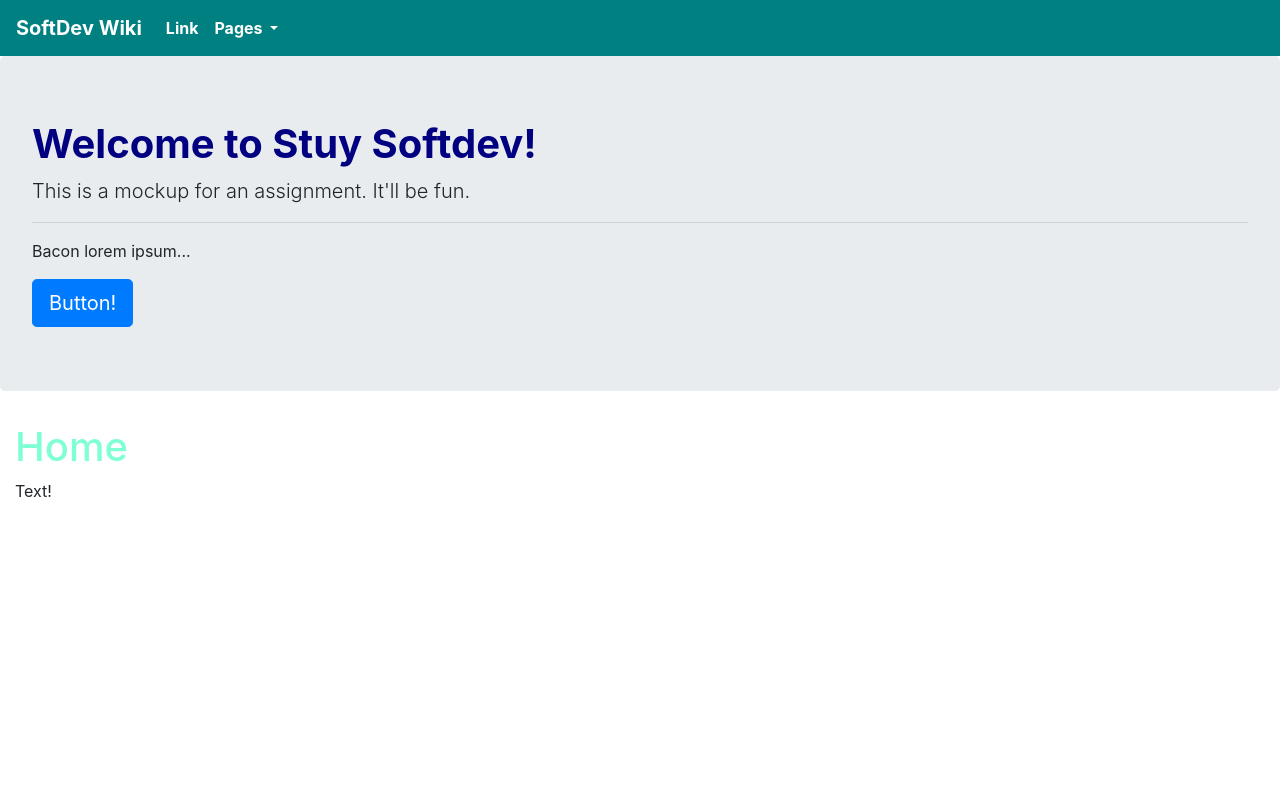
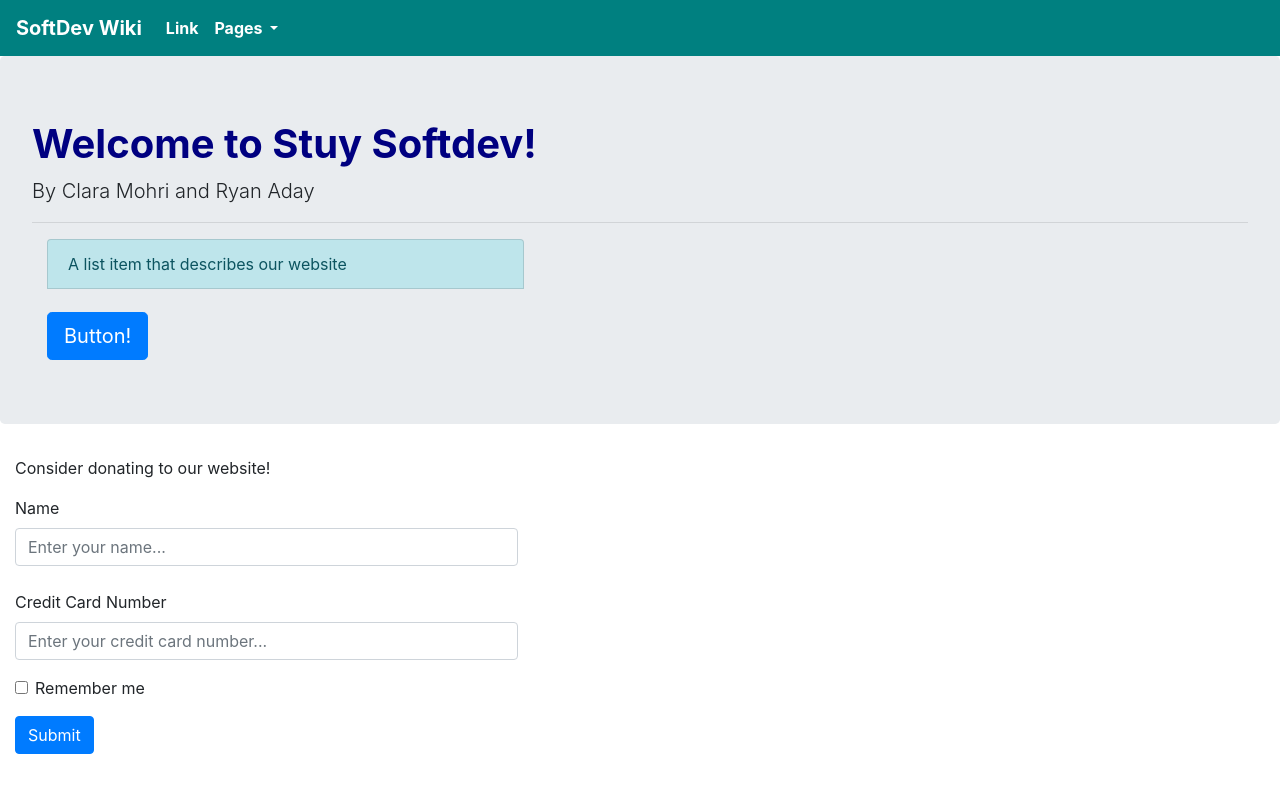
Before and after one commit to cmohri/software-development, a plain HTML site: page 21_bt_yeet_ryanA_claraM/index.html in a window 1280 px wide. Drawn offline with nearby package versions, Linux system fonts and the light colour scheme.

Commit message:
Final version

```diff
--- a/21_bt_yeet_ryanA_claraM/index.html
+++ b/21_bt_yeet_ryanA_claraM/index.html
@@ -1,4 +1,5 @@
-<!--Yeet- Ryan Aday
+<!--Yeet-
+Clara Mohri, Ryan Aday
 SoftDev1 pd7
 K21 -- SoftDe
 2018-11-5-->
@@ -55,17 +56,45 @@ K21 -- SoftDe
 	  <!-- Jumbootron -->
 	  <div class="jumbotron">
   	    <h1 class="display-6" style="font-weight:bold; color: #000080;">Welcome to Stuy Softdev!</h1>
-  	    <p class="lead">This is a mockup for an assignment.  It'll be fun.</p>
+  	    <p class="lead">By Clara Mohri and Ryan Aday </p>
   	    <hr class="my-6">
-  	    <p>Bacon lorem ipsum...</p>
-  	    <a class="btn btn-primary btn-lg" href="#" role="button">Button!</a>
+  	    <p>
+	      <div class = "col-md-5"
+	      <ul class="list-group">
+		<li class="list-group-item list-group-item-info">A list item that describes our website</li>
+	      </ul>
+	      <br>
+	      <a class="btn btn-primary btn-lg" href="#" role="button">Button!</a>
+	  </div>
+
+
 	  </div>
 
 	  <div class="container-fluid">
-	    <h1>Home</h1>
-	    <p> Text! </p>
+
+	    <p> Consider donating to our website! </p>
 	  </div>
 
+	  <!-- Form -->
+
+	  <form>
+	    <div class="form-group">
+
+	      <div class = "col-md-5">
+		<label for="Name">Name</label>
+		<input type="text" class="form-control" id="name" placeholder="Enter your name...">
+		<br>
+
+		<div class="form-group">
+		  <label for="creditcard">Credit Card Number</label>
+		  <input type="text" class="form-control" id="creditcard" placeholder="Enter your credit card number...">
+		</div>
+		<div class="form-group form-check">
+		  <input type="checkbox" class="form-check-input" id="rememberme">
+		  <label class="form-check-label" for="exampleCheck1">Remember me</label>
+		</div>
+		<button type="submit" class="btn btn-primary">Submit</button>
+	  </form>
 
 
 	</body>
```
